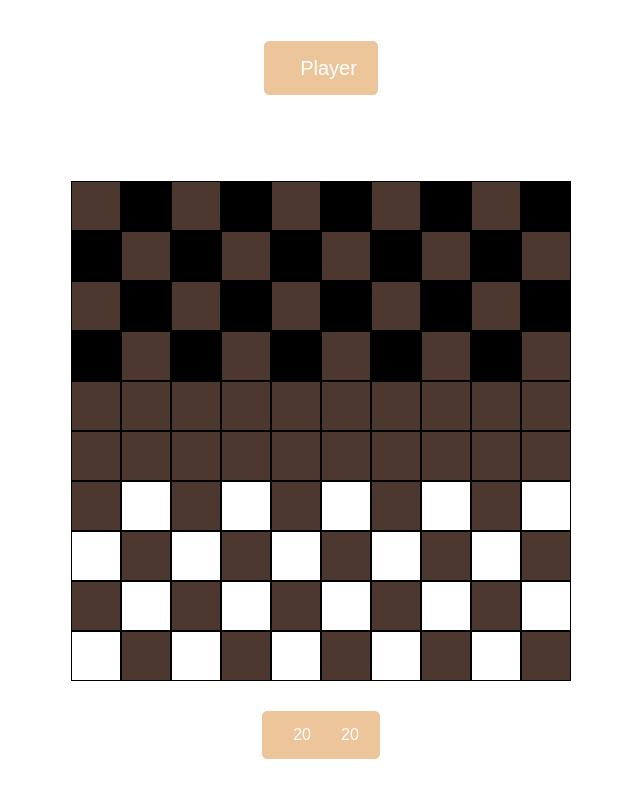
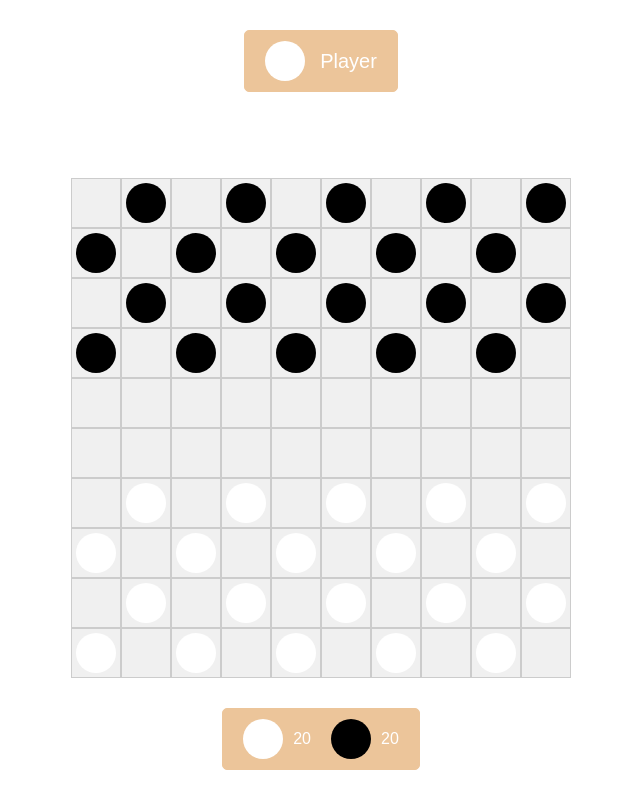
Before and after one commit to cs399f24/Checkers, a Flask app: page / in a window 1280 px wide. Shown: the whole page, without its empty margins (319-959 px from the left). Run offline with Flask 3, Linux system fonts and the light colour scheme; some libraries are stand-ins or nearby versions.

Commit message:
trying to get the pieces added

```diff
--- a/static/styles.css
+++ b/static/styles.css
@@ -80,33 +80,38 @@ body {
   display: flex;
   align-items: center;
   justify-content: center;
-  border: 1px solid black;
+  background-color: #f0f0f0; /* Default color for empty cells */
+  border: 1px solid #ccc; /* cell border color */
   box-sizing: border-box;
 }
 
-.cell .occupied {
-  width: 30px;
+.occupied {
+  width: 40px;
+  height: 40px;
+  border-radius: 50%;
+  /* width: 30px;
   height: 30px;
   border-radius: 50%;
-  background-color: #000; /* Default color for black pieces */
+  background-color: #000; Default color for black pieces */
 }
 
-.cell .whitePiece {
+.occupied.whitePiece {
   background-color: #fff; /* Color for white pieces */
+  border-radius: 1px solid #000; /* piece border color */
 }
 
-.cell .blackPiece {
+.occupied.blackPiece {
   background-color: #000; /* Color for black pieces */
 }
 
-/* Specific cell colors */
+/* Specific cell colors
 .cell.black {
   background-color: black;
 }
 
 .cell.white {
   background-color: white;
-}
+} */
 
 /* .cell.empty {
   background-color: gray;
```
